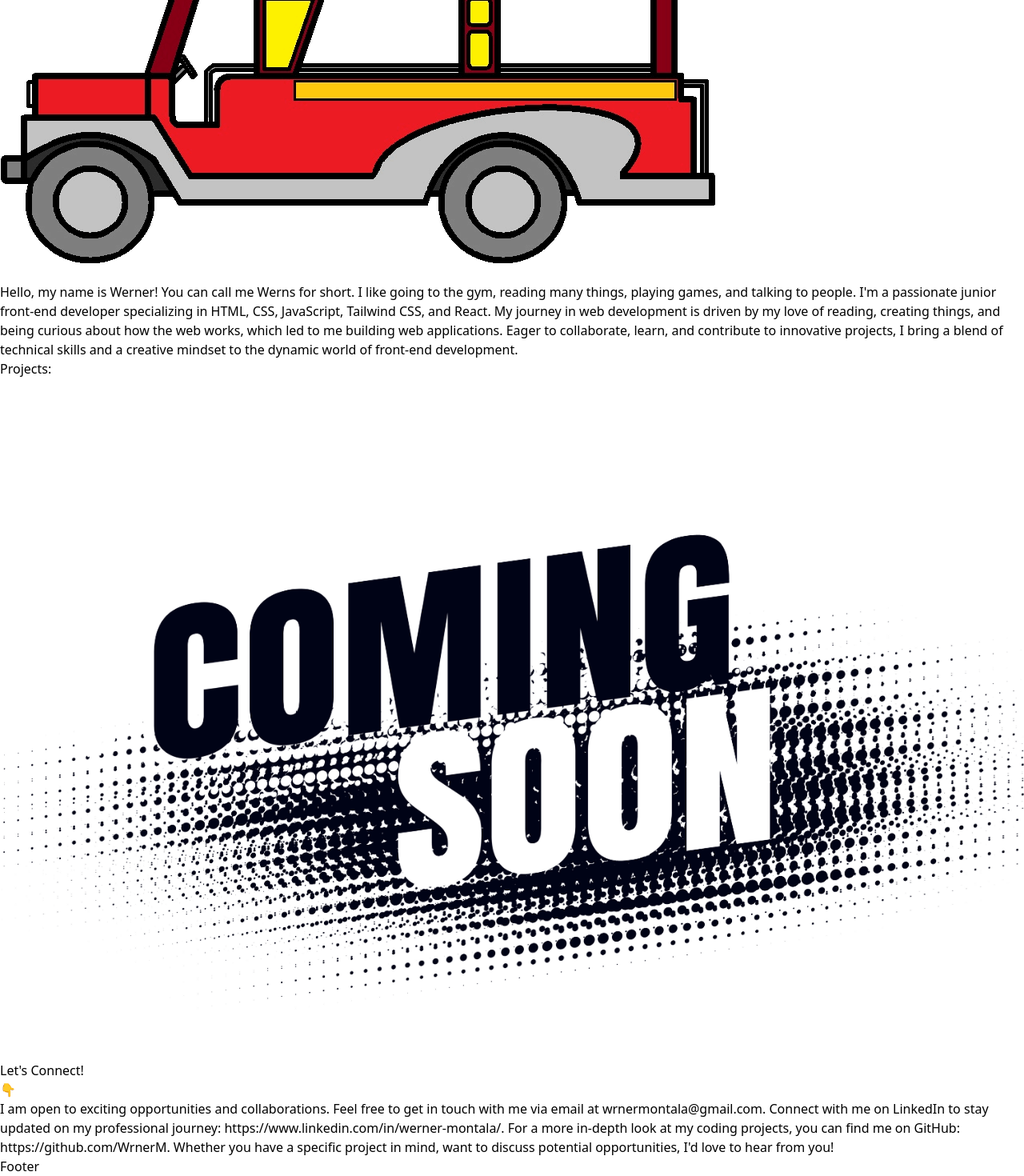
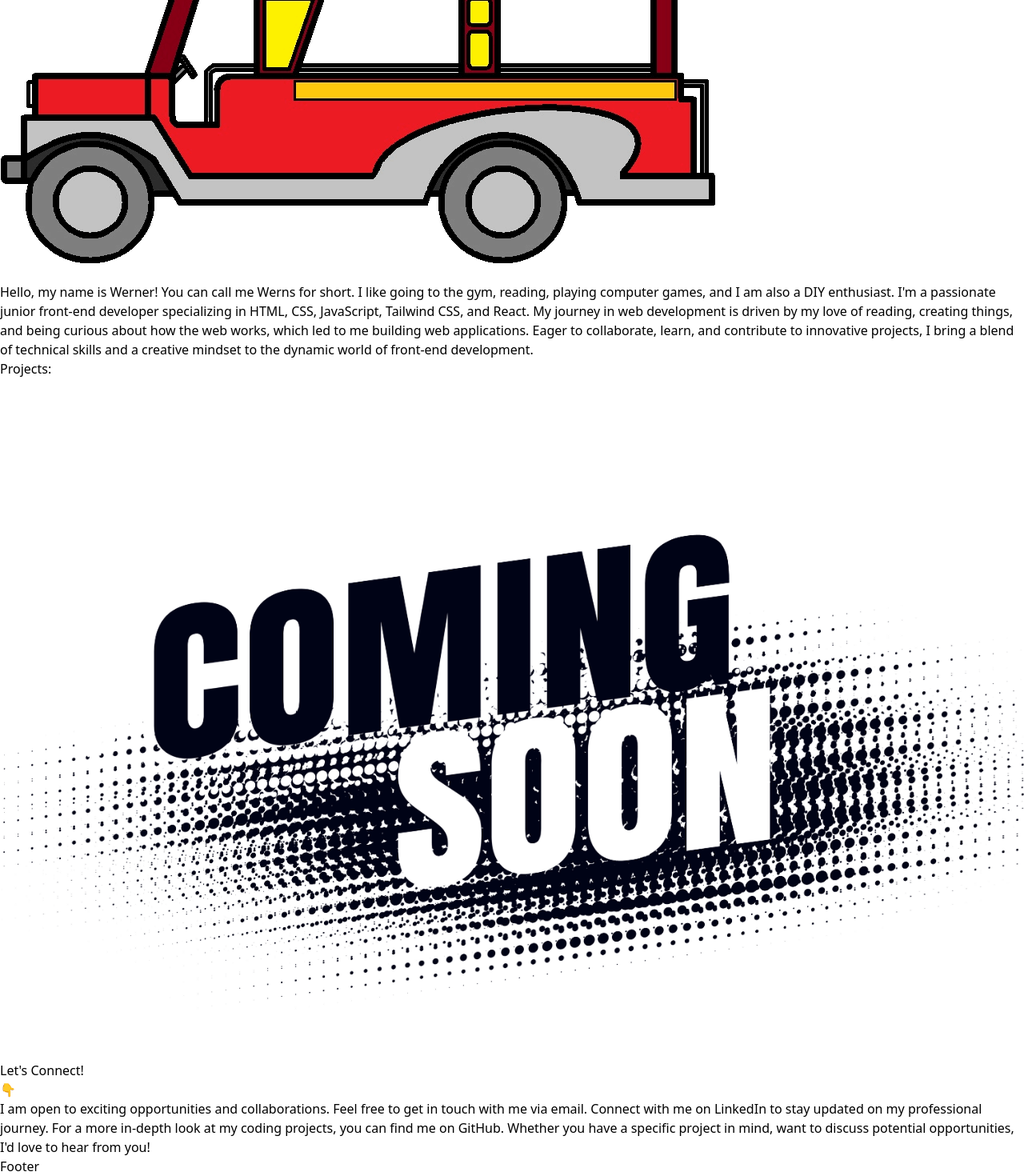
Before and after one commit to WrnerM/personal-portfolio, a React (Vite) app: page / in a window 1280 px wide. Shown: the part 6727-8197 px from the top of the page at 80% size. Built offline with nearby package versions, Linux system fonts and the light colour scheme.

Commit message:
finalized contact paragraph

```diff
--- a/src/components/About.jsx
+++ b/src/components/About.jsx
@@ -26,14 +26,15 @@ const About = () => {
           <br />
           <p>
             Hello, my name is Werner! You can call me Werns for short. I like
-            going to the gym, reading many things, playing games, and talking to
-            people. I'm a passionate junior front-end developer specializing in
-            HTML, CSS, JavaScript, Tailwind CSS, and React. My journey in web
-            development is driven by my love of reading, creating things, and
-            being curious about how the web works, which led to me building web
-            applications. Eager to collaborate, learn, and contribute to
-            innovative projects, I bring a blend of technical skills and a
-            creative mindset to the dynamic world of front-end development.
+            going to the gym, reading, playing computer games, and I am also a
+            DIY enthusiast. I'm a passionate junior front-end developer
+            specializing in HTML, CSS, JavaScript, Tailwind CSS, and React. My
+            journey in web development is driven by my love of reading, creating
+            things, and being curious about how the web works, which led to me
+            building web applications. Eager to collaborate, learn, and
+            contribute to innovative projects, I bring a blend of technical
+            skills and a creative mindset to the dynamic world of front-end
+            development.
           </p>
         </div>
       </section>
--- a/src/components/Contact.jsx
+++ b/src/components/Contact.jsx
@@ -13,13 +13,33 @@ const Contact = () => {
         <span className="text-3xl animate-bounce col-span-2"> 👇 </span>
         <p className="mx-40 col-span-3">
           I am open to exciting opportunities and collaborations. Feel free to
-          get in touch with me via email at wrnermontala@gmail.com. Connect with
-          me on LinkedIn to stay updated on my professional journey:
-          https://www.linkedin.com/in/werner-montala/. For a more in-depth look
-          at my coding projects, you can find me on GitHub:
-          https://github.com/WrnerM. Whether you have a specific project in
-          mind, want to discuss potential opportunities, I'd love to hear from
-          you!
+          get in touch with me via
+          <a
+            target="_blank"
+            className="text-blue-500"
+            href="wrnermontala@gmail.com"
+          >
+            &nbsp;email.&nbsp;
+          </a>
+          Connect with me on
+          <a
+            className="text-blue-500"
+            target="_blank"
+            href="https://www.linkedin.com/in/werner-montala/"
+          >
+            &nbsp;LinkedIn&nbsp;
+          </a>
+          to stay updated on my professional journey. For a more in-depth look
+          at my coding projects, you can find me on
+          <a
+            target="_blank"
+            className="text-blue-500"
+            href="https://github.com/WrnerM."
+          >
+            &nbsp;GitHub
+          </a>
+          . Whether you have a specific project in mind, want to discuss
+          potential opportunities, I'd love to hear from you!
         </p>
       </section>
     </>
```
